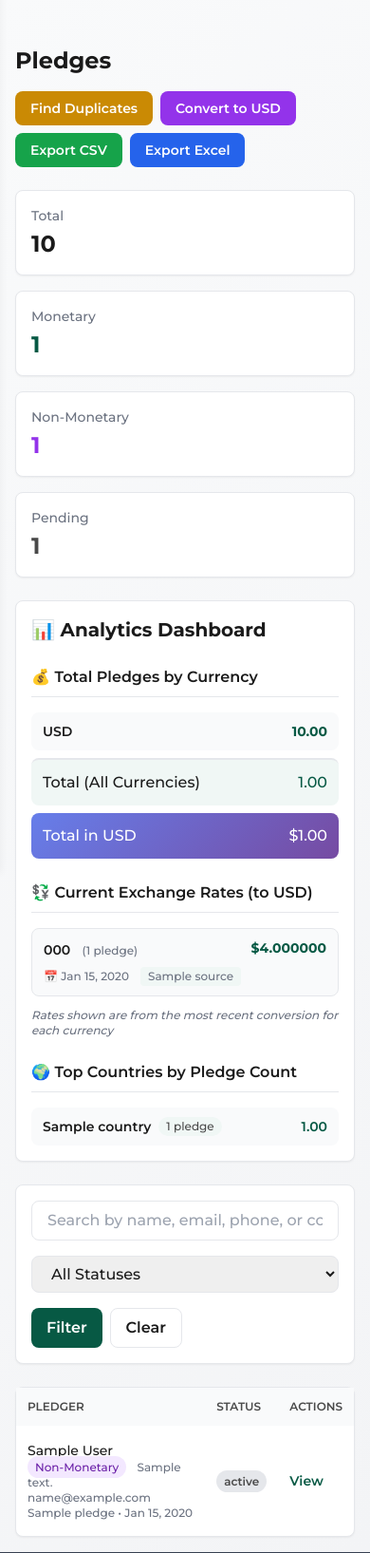
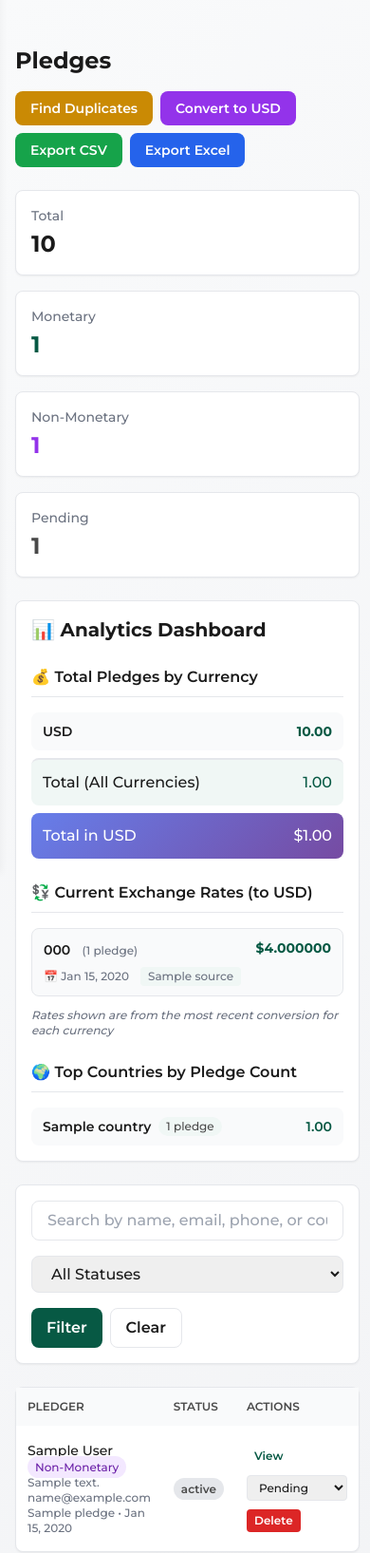
Before and after one commit to josueadimado/uplift-your-morning, a Django app: template templates/admin/pledges/list.html in a window 390 px wide. Shown: the part 149-1784 px from the top of the page at 95% size. Run offline with Django 5.2, Linux system fonts and the light colour scheme; the template is opened without the code that fills it: most values are stand-ins (such as "Sample title", 1, 10 or a date in 2020); some libraries are stand-ins or nearby versions.

Commit message:
Add delete and status update actions to Actions column
- Added status dropdown that updates on change
- Added delete button with confirmation dialog
- Status updates redirect back to list page
- Actions column now has View, Status dropdown, and Delete
- Fixed colspan for empty state
- Responsive layout for mobile and desktop

```diff
--- a/templates/admin/pledges/list.html
+++ b/templates/admin/pledges/list.html
@@ -272,7 +272,40 @@
                         {% endif %}
                     </td>
                     <td class="px-3 sm:px-6 py-4">
-                        <a href="{% url 'manage:pledges_detail' pledge.pk %}" class="text-sm font-semibold" style="color: var(--primary);">View</a>
+                        <div class="flex flex-col sm:flex-row gap-2 items-start sm:items-center">
+                            <a href="{% url 'manage:pledges_detail' pledge.pk %}"
+                               class="text-xs sm:text-sm font-semibold px-2 py-1 rounded hover:underline"
+                               style="color: var(--primary);">
+                                View
+                            </a>
+
+                            <!-- Status Update Dropdown -->
+                            <form method="post" action="{% url 'manage:pledges_update_status' pledge.pk %}" class="inline-block">
+                                {% csrf_token %}
+                                <input type="hidden" name="redirect_to" value="list">
+                                <select name="status"
+                                        onchange="this.form.submit()"
+                                        class="text-xs sm:text-sm px-2 py-1 border rounded cursor-pointer focus:outline-none focus:ring-1"
+                                        style="border-color: var(--border);">
+                                    <option value="pending" {% if pledge.status == 'pending' %}selected{% endif %}>Pending</option>
+                                    <option value="confirmed" {% if pledge.status == 'confirmed' %}selected{% endif %}>Confirmed</option>
+                                    <option value="completed" {% if pledge.status == 'completed' %}selected{% endif %}>Completed</option>
+                                    <option value="cancelled" {% if pledge.status == 'cancelled' %}selected{% endif %}>Cancelled</option>
+                                </select>
+                            </form>
+
+                            <!-- Delete Button -->
+                            <form method="post"
+                                  action="{% url 'manage:pledges_delete' pledge.pk %}"
+                                  class="inline-block"
+                                  onsubmit="return confirm('Are you sure you want to delete this pledge from {{ pledge.full_name }}? This action cannot be undone.');">
+                                {% csrf_token %}
+                                <button type="submit"
+                                        class="text-xs sm:text-sm px-2 py-1 rounded text-white font-semibold bg-red-600 hover:bg-red-700 focus:outline-none focus:ring-2 focus:ring-red-500">
+                                    Delete
+                                </button>
+                            </form>
+                        </div>
                     </td>
                 </tr>
                 {% empty %}
```
